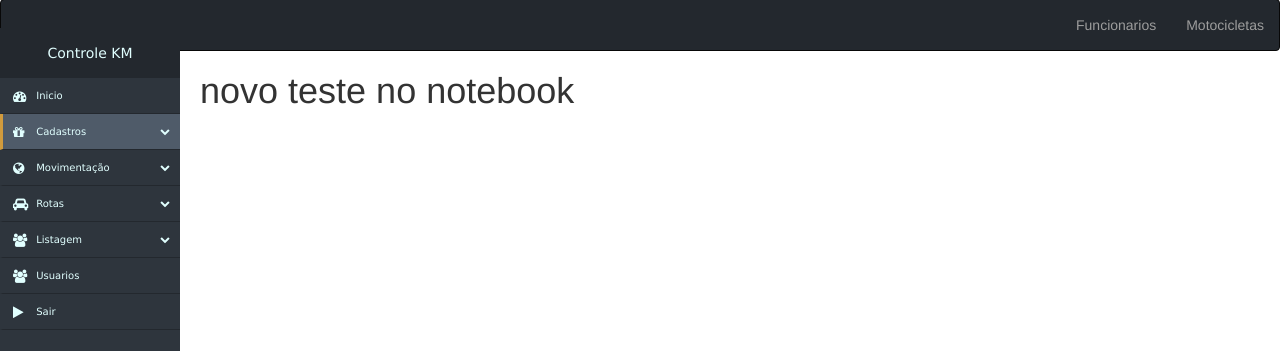
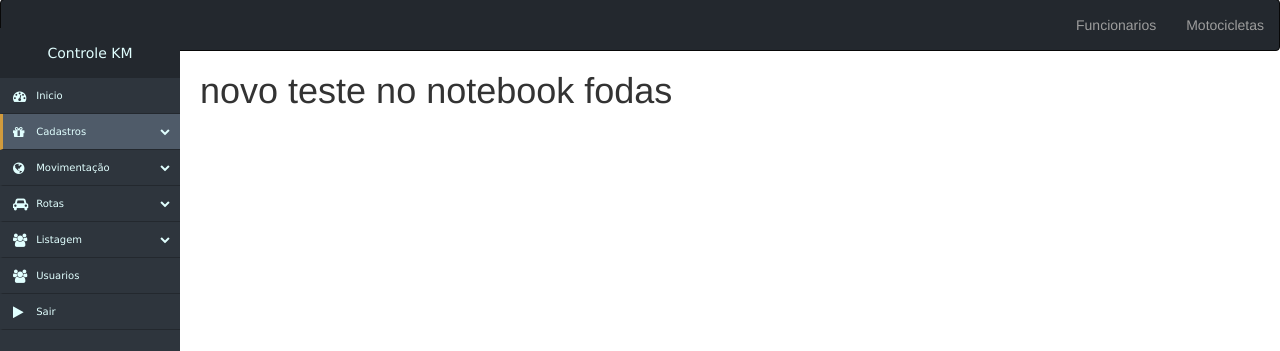
Before and after one commit to vitinsk/CONTROLE_KM, a PHP site: page /CONTROLE_KM/ in a window 1280 px wide. Shown: the part 21-372 px from the top of the page. Run offline with PHP 8.4, Linux system fonts and the light colour scheme; data that the repository does not hold is empty; some libraries are stand-ins or nearby versions.

Commit message:
Testee
igor

```diff
--- a/views/home.php
+++ b/views/home.php
@@ -1,3 +1,4 @@
 <?php echo $menssagem ?>
 
-<h1 style="padding-left: 200px;" > novo teste no notebook</h1>
+<h1 style="padding-left: 200px;" > novo teste no notebook fodas</h1>
+sd==
```
